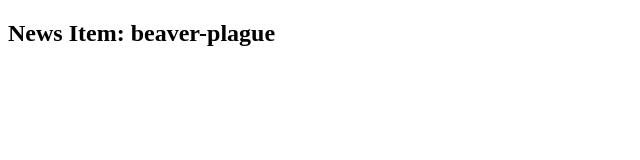
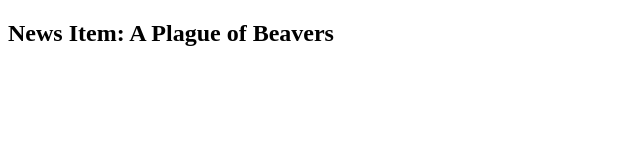
Before and after one commit to EMinasian/news-site, a Next.js app: page /news/beaver-plague in a window 1280 px wide. Shown: the top 160 px of the page, without its empty margins (0-640 px from the left). Built offline with nearby package versions, Linux system fonts and the light colour scheme.

Commit message:
feat: not found page

```diff
--- a/app/news/[id]/page.js
+++ b/app/news/[id]/page.js
@@ -1,3 +1,14 @@
+import { DUMMY_NEWS } from "@/utils/dummy-news";
+import { notFound } from "next/navigation";
+
 export default function NewsItemPage({ params }) {
-  return <h2>News Item: {params?.id}</h2>;
+
+  const news = DUMMY_NEWS.find(item => item.slug === params?.id)
+
+  if (!news) {
+    notFound()
+  }
+
+
+  return <h2>News Item: {news?.title}</h2>;
 }
--- /dev/null
+++ b/app/news/not-found.js
@@ -0,0 +1,3 @@
+export default function NewNotFound() {
+  return <h2>THe news page you requested is not found!</h2>;
+}
```
